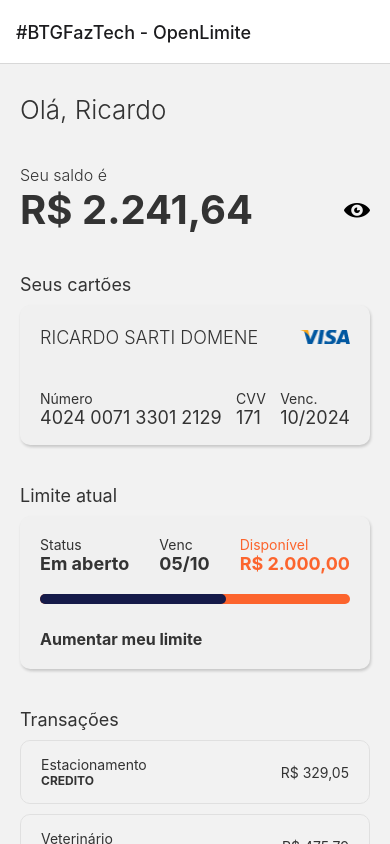
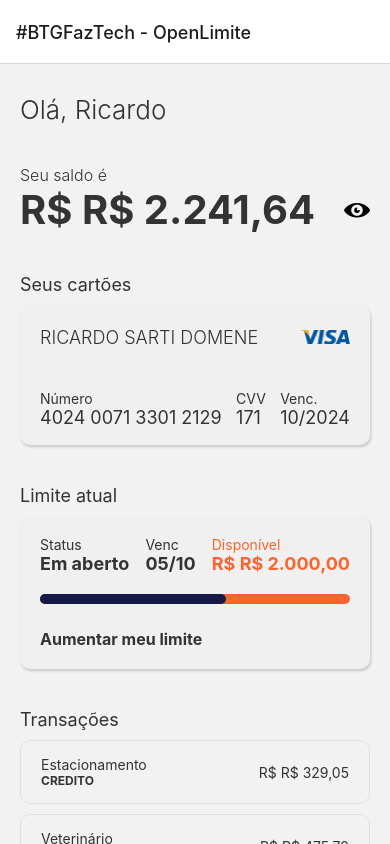
Before and after one commit to ricardofsdomene/openlimite, a React Native app: screen / in a window 390 px wide. Built offline with nearby package versions, Linux system fonts and the light colour scheme.

Commit message:
some code improvements

```diff
--- a/components/Transaction.tsx
+++ b/components/Transaction.tsx
@@ -5,6 +5,7 @@ import {
   Text,
   Pressable,
   Dimensions,
+  Platform,
 } from "react-native";
 import { Navigator } from "../pages/utils";
 
@@ -67,10 +68,15 @@ export function Transaction({
           }}
         >
           {hidden
-            ? amount.toLocaleString("pt-br", {
-                style: "currency",
-                currency: "BRL",
-              })
+            ? Platform.OS === "ios"
+              ? amount.toLocaleString("pt-br", {
+                  style: "currency",
+                  currency: "BRL",
+                })
+              : `R$ ${amount.toLocaleString("pt-br", {
+                  style: "currency",
+                  currency: "BRL",
+                })}`
             : "--------"}
         </Text>
         {denied && hidden && (
--- a/pages/Home.tsx
+++ b/pages/Home.tsx
@@ -89,7 +89,12 @@ export default function HomeScreen() {
               }}
             >
               {hidden
+                ? Platform.OS === "ios"
                   ? `${available_balance.toLocaleString("pt-br", {
+                      style: "currency",
+                      currency: "BRL",
+                    })}`
+                  : `R$ ${available_balance.toLocaleString("pt-br", {
                       style: "currency",
                       currency: "BRL",
                     })}`
@@ -222,10 +227,15 @@ export default function HomeScreen() {
                 }}
               >
                 {hidden
+                  ? Platform.OS === "ios"
                     ? realLimit.toLocaleString("pt-br", {
                         style: "currency",
                         currency: "BRL",
                       })
+                    : `R$ ${realLimit.toLocaleString("pt-br", {
+                        style: "currency",
+                        currency: "BRL",
+                      })}`
                   : "------------"}
               </Text>
             </View>
--- a/pages/Limit.tsx
+++ b/pages/Limit.tsx
@@ -142,10 +142,15 @@ export default function LimitScreen({}) {
               }}
             >
               {hidden
+                ? Platform.OS === "ios"
                   ? realLimit.toLocaleString("pt-br", {
                       style: "currency",
                       currency: "BRL",
                     })
+                  : `R$ ${realLimit.toLocaleString("pt-br", {
+                      style: "currency",
+                      currency: "BRL",
+                    })}`
                 : "------------"}
             </Text>
           </View>
@@ -437,15 +442,20 @@ export default function LimitScreen({}) {
             }}
           >
             {selectedLimit > 0
+              ? Platform.OS === "ios"
                 ? selectedLimit.toLocaleString("pt-br", {
                     style: "currency",
                     currency: "BRL",
                   })
-              : openLimiteResponse.data.amount &&
-                openLimiteResponse.data.amount.toLocaleString("pt-br", {
+                : `R$ ${selectedLimit.toLocaleString("pt-br", {
                     style: "currency",
                     currency: "BRL",
-                })}
+                  })}`
+              : openLimiteResponse.data.amount &&
+                `R$ ${openLimiteResponse.data.amount.toLocaleString("pt-br", {
+                  style: "currency",
+                  currency: "BRL",
+                })}`}
           </Text>
         </View>
         <Button
@@ -528,11 +538,19 @@ export default function LimitScreen({}) {
                   color: "#333",
                 }}
               >
-                {openLimiteResponse.data.amount &&
+                {Platform.OS === "ios"
+                  ? openLimiteResponse.data.amount &&
                     openLimiteResponse.data.amount.toLocaleString("pt-br", {
                       style: "currency",
                       currency: "BRL",
-                  })}
+                    })
+                  : `R$ ${
+                      openLimiteResponse.data.amount &&
+                      openLimiteResponse.data.amount.toLocaleString("pt-br", {
+                        style: "currency",
+                        currency: "BRL",
+                      })
+                    }`}
               </Text>
             </View>
 
@@ -562,17 +580,23 @@ export default function LimitScreen({}) {
                 }}
               >
                 {selectedLimit
+                  ? Platform.OS === "ios"
                     ? selectedLimit.toLocaleString("pt-br", {
                         style: "currency",
                         currency: "BRL",
                       })
+                    : `R$ ${selectedLimit.toLocaleString("pt-br", {
+                        style: "currency",
+                        currency: "BRL",
+                      })}`
                   : openLimiteResponse.data.amount}
               </Text>
             </View>
 
             <Slider
               onValueChange={(value) => {
-                setSelectedLimit(value);
+                const valueChange = value.toFixed(0);
+                setSelectedLimit(valueChange);
               }}
               style={{ width: "100%", height: 40 }}
               minimumValue={openLimiteResponse.data.current}
```
Lines whose indentation alone changed are shown as unchanged.
